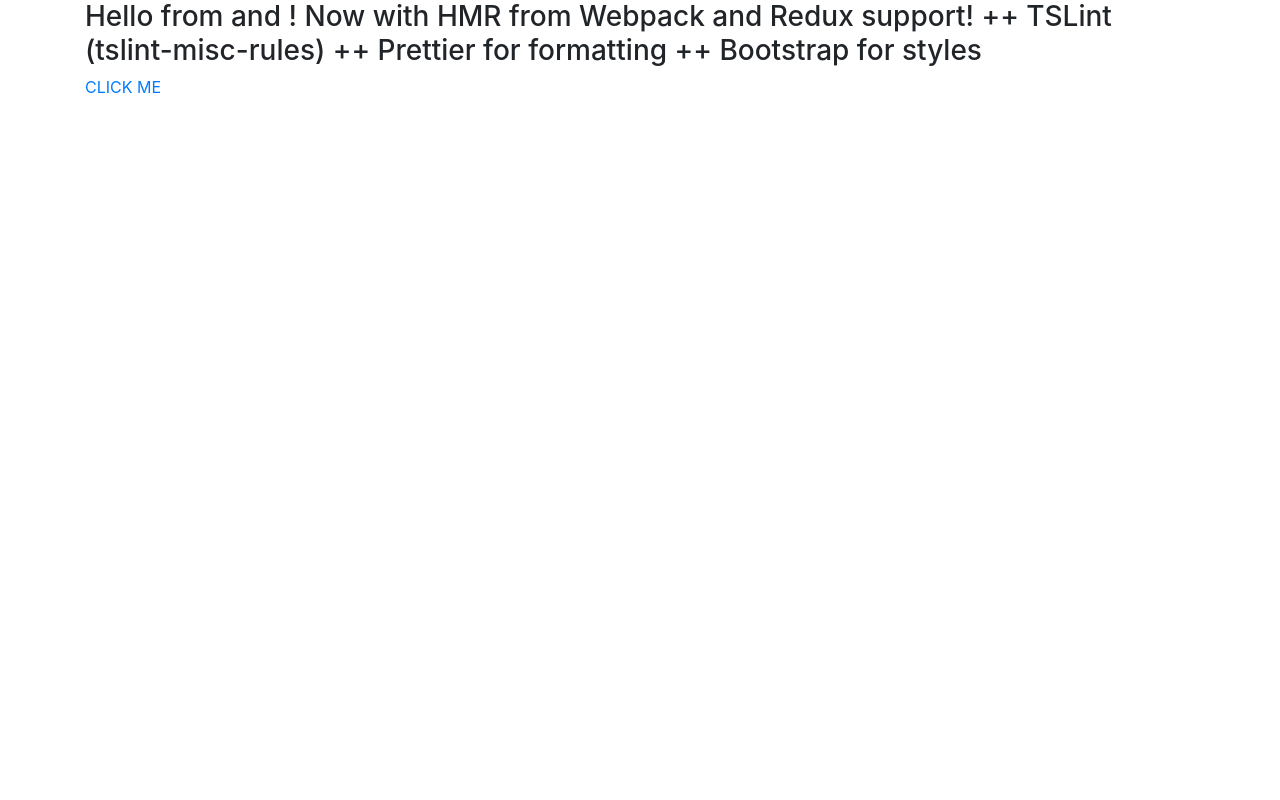
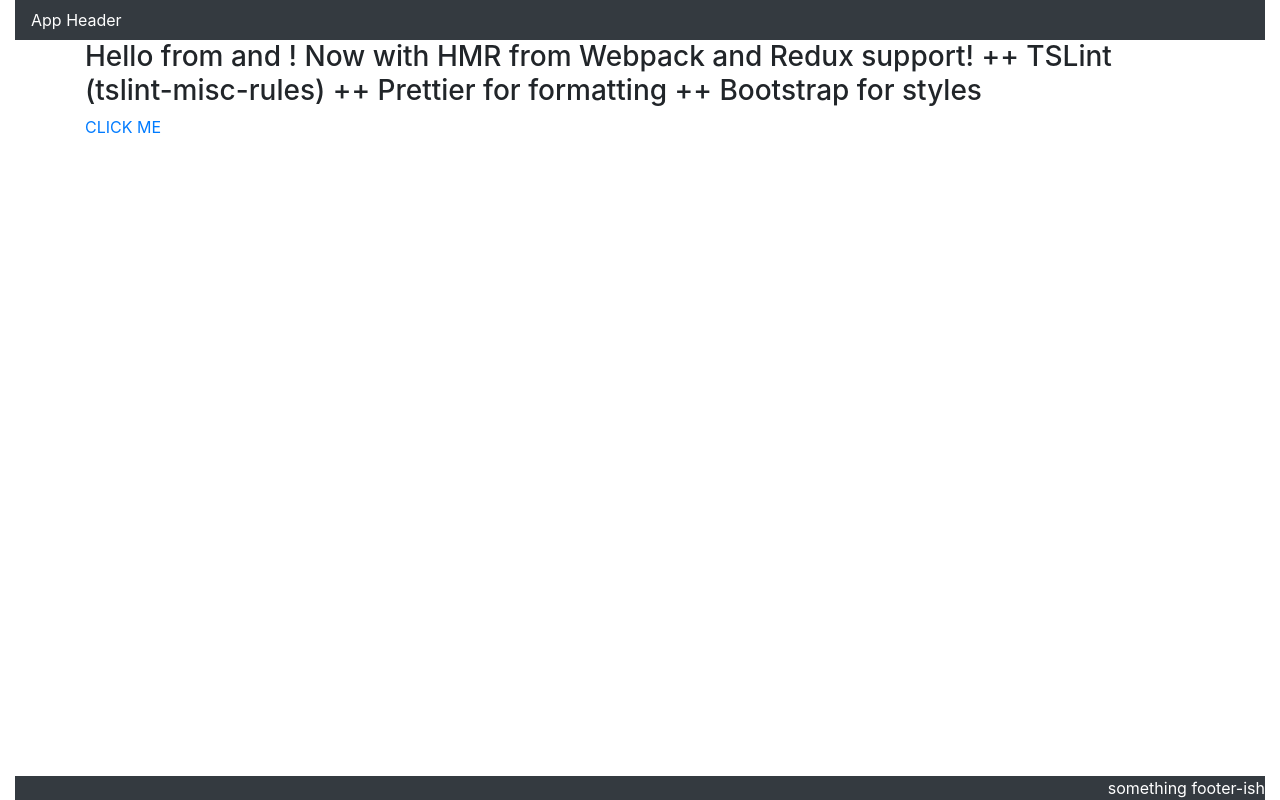
Before and after one commit to Klimatomas/typescript-react-redux-webpack, a React app: page / in a window 1280 px wide. Built offline with nearby package versions, Linux system fonts and the light colour scheme.

Commit message:
initial layout

```diff
--- a/index.html
+++ b/index.html
@@ -5,8 +5,7 @@
         <title>Hello React!</title>
     </head>
     <body>
-        <div id="app"></div>
+        <div id="app" class="container-fluid"></div>
         <!-- Main -->
-        <script type="text/javascript" src="dist/bundle.js"></script>
     </body>
 </html>
--- a/package.json
+++ b/package.json
@@ -13,10 +13,10 @@
   "author": "tomas.klima",
   "license": "ISC",
   "dependencies": {
+    "axios": "^0.18.0",
     "babel-polyfill": "^6.26.0",
     "bootstrap": "^4.0.0",
     "core-js": "^2.5.3",
-    "express": "^4.16.3",
     "html-webpack-plugin": "^3.0.7",
     "react": "^16.2.0",
     "react-dom": "^16.2.0",
@@ -36,6 +36,7 @@
     "babel-preset-env": "^1.6.1",
     "babel-preset-react": "^6.24.1",
     "css-loader": "^0.28.11",
+    "express": "^4.16.3",
     "node-sass": "^4.7.2",
     "redux-devtools": "^3.4.1",
     "sass-loader": "^6.0.7",
--- /dev/null
+++ b/src/layout/Footer.tsx
@@ -0,0 +1,13 @@
+import React = require("react");
+
+class Footer extends React.Component<{}, {}> {
+  public render() {
+    return (
+      <footer className="footer bg-dark text-white text-right">
+        something footer-ish
+      </footer>
+    );
+  }
+}
+
+export default Footer;
--- /dev/null
+++ b/src/layout/Header.tsx
@@ -0,0 +1,11 @@
+import React = require("react");
+
+class Header extends React.Component<{}, {}> {
+  public render() {
+    return (
+      <header className="navbar bg-dark text-white header">App Header</header>
+    );
+  }
+}
+
+export default Header;
--- /dev/null
+++ b/src/layout/Layout.tsx
@@ -0,0 +1,17 @@
+import React = require("react");
+import Footer from "./Footer";
+import Header from "./Header";
+
+class Layout extends React.Component<{}, {}> {
+  public render() {
+    return (
+      <>
+        <Header />
+        <div className="container content">{this.props.children}</div>
+        <Footer />
+      </>
+    );
+  }
+}
+
+export default Layout;
--- a/src/pages/Layout.tsx
+++ /dev/null
@@ -1,9 +0,0 @@
-import React = require("react");
-
-class Layout extends React.Component<{}, {}> {
-  public render() {
-    return <div className="container">{this.props.children}</div>;
-  }
-}
-
-export default Layout;
--- a/src/routes.tsx
+++ b/src/routes.tsx
@@ -4,7 +4,7 @@
 
 import Hello from "./components/Hello";
 import Hi from "./components/Hi";
-import Layout from "./pages/Layout";
+import Layout from "./layout/Layout";
 
 class Routes extends React.Component<{}, {}> {
   public render() {
--- a/src/styles/common.scss
+++ b/src/styles/common.scss
@@ -0,0 +1,14 @@
+html, body {
+    height: 100%;
+    margin: 0; padding: 0;
+  }
+
+  #app {
+    display: flex;
+    min-height: 100%;
+    flex-direction: column;
+  }
+
+  .content {
+    flex: 1;
+  }
--- a/webpack.config.js
+++ b/webpack.config.js
@@ -13,8 +13,7 @@
   devtool: "source-map",
 
   devServer: {
-    filename: "bundle.js",
-    publicPath: "/dist",
+    contentBase: "./dist",
     hot: true,
     historyApiFallback: true
   },
```
Also changed, not shown: 1 other file (tests, documents, lock files or other folders).
